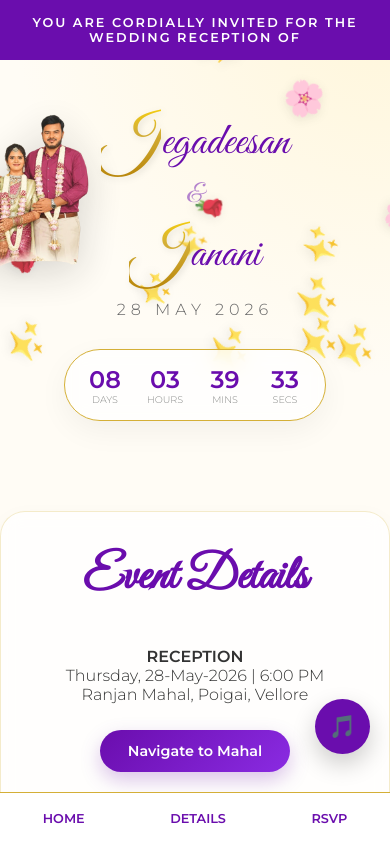
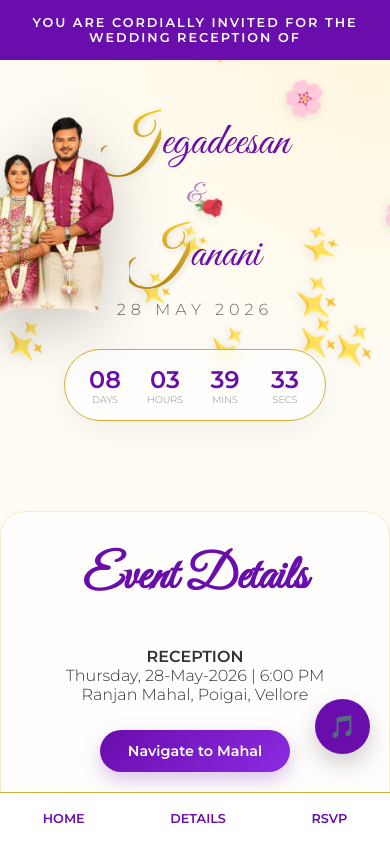
Before and after one commit to JJweddinginvite/JJ-wedding, a plain HTML site: page index.html in a window 390 px wide. Shown: the top 842 px of the page. Drawn offline with Linux system fonts and the light colour scheme.

Commit message:
Adjust styles for fixed couple image and header

````diff
--- a/index.html
+++ b/index.html
@@ -83,12 +83,13 @@
         /* ---------------- FIXED COUPLE IMAGE ---------------- */
 
         .fixed-couple {
+
             position: fixed;
 
-            top: 70px;
-            left: -10px;
+            top: 60px;
+            left: -15px;
 
-            z-index: 2;
+            z-index: 9999;
 
             pointer-events: none;
 
@@ -96,13 +97,18 @@
         }
 
         .fixed-couple img {
-            width: 240px;
-            max-width: 32vw;
+
+            width: 340px;
+            max-width: 42vw;
 
             height: auto;
+
             object-fit: contain;
 
-            filter: drop-shadow(0 10px 20px rgba(0, 0, 0, 0.18));
+            filter:
+                drop-shadow(0 15px 30px rgba(0, 0, 0, 0.22));
+
+            opacity: 1;
         }
 
         @keyframes floatCouple {
@@ -112,7 +118,7 @@
             }
 
             50% {
-                transform: translateY(-10px);
+                transform: translateY(-12px);
             }
 
             100% {
@@ -143,8 +149,10 @@
 
         header {
             padding: 40px 10px;
+
             position: relative;
-            z-index: 5;
+
+            z-index: 1;
         }
 
         .names-display {
@@ -240,7 +248,8 @@
             box-shadow: 0 5px 20px rgba(0, 0, 0, 0.03);
 
             position: relative;
-            z-index: 5;
+
+            z-index: 1;
 
             transition: 0.4s ease;
         }
@@ -385,13 +394,14 @@
         @media(max-width:768px) {
 
             .fixed-couple {
-                top: 90px;
-                left: -20px;
+
+                top: 85px;
+                left: -25px;
             }
 
             .fixed-couple img {
-                width: 170px;
-                opacity: 0.95;
+
+                width: 250px;
             }
         }
 
@@ -416,13 +426,14 @@
             }
 
             .fixed-couple {
+
                 top: 110px;
-                left: -25px;
+                left: -35px;
             }
 
             .fixed-couple img {
-                width: 135px;
-                opacity: 0.9;
+
+                width: 210px;
             }
         }
     </style>
@@ -663,4 +674,3 @@
 </body>
 
 </html>
-```
````
Lines whose indentation alone changed are shown as unchanged.
